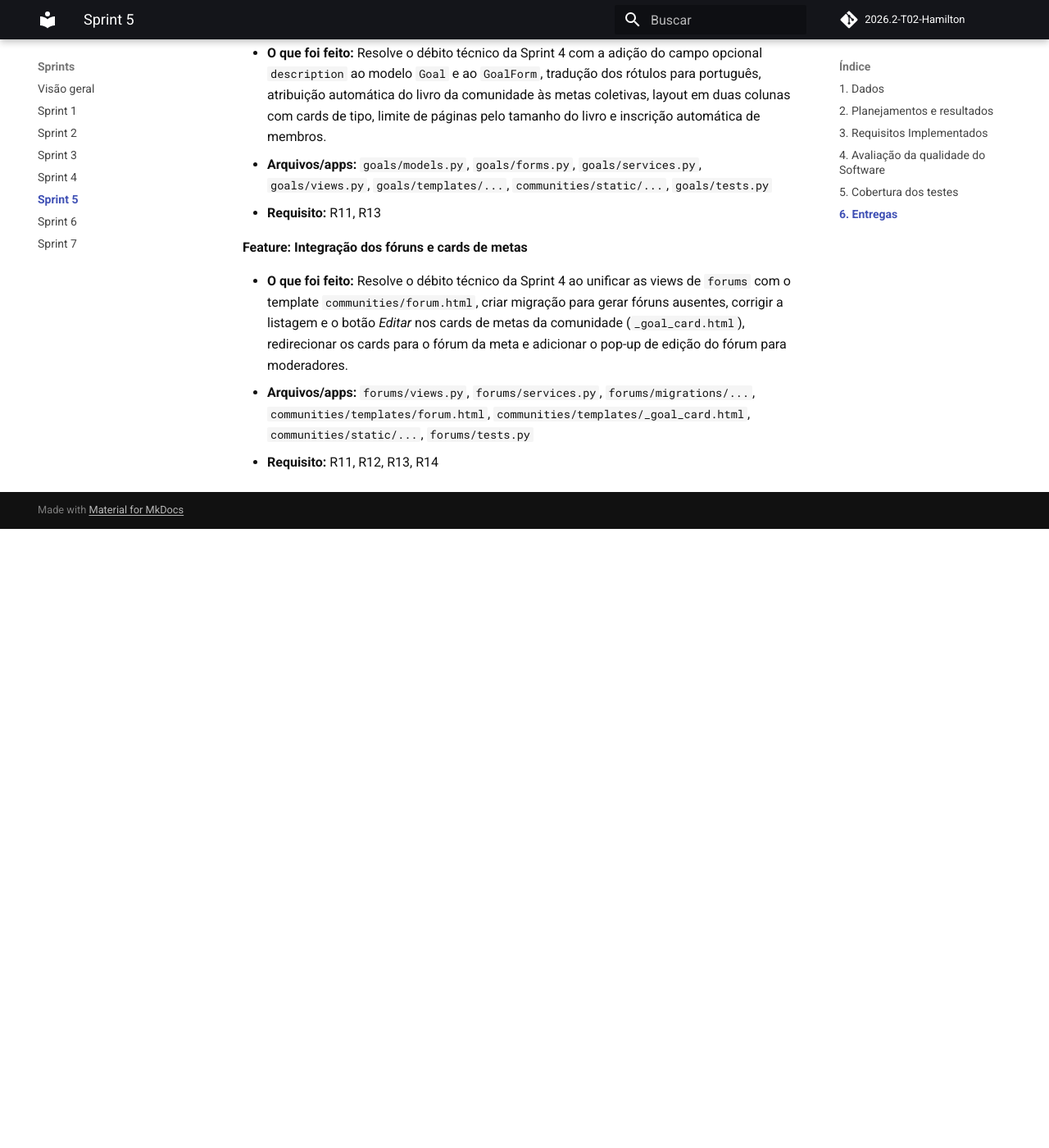
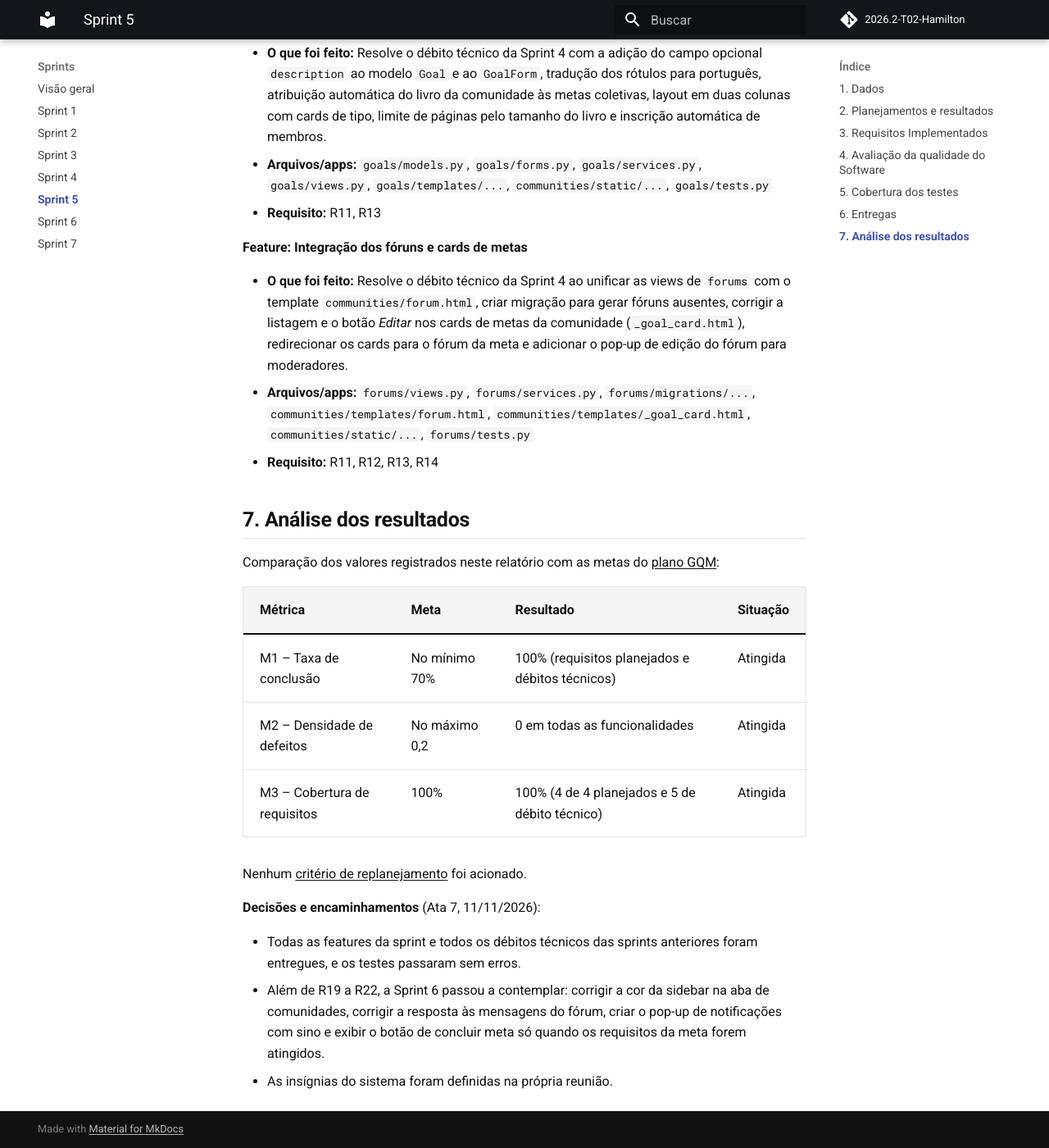
Before and after one commit to FGA0138-MDS-Ajax/2026.2-T02-Hamilton, an MkDocs documentation site: the page built from docs/sprints/sprint5.md, in a window 1280 px wide and 1400 px high, scrolled down 4434 px. Shown: the whole window at 82% size. Built offline with MkDocs 1.6.1 and Material for MkDocs 9.7.7, drawn with Linux system fonts in a browser that asks for light colours; comment, search, counter and statistics services are not loaded; before the commit the page ends 5079 px from its top, so only the background shows below that.

Commit message:
docs(sprints): adiciona criterio de cobertura e rastreio requisito-CT nos relatorios

```diff
--- a/docs/sprints/sprint5.md
+++ b/docs/sprints/sprint5.md
@@ -103,3 +103,21 @@ Foram testados **4 dos 4 requisitos planejados** (além da validação dos **5 r
 - **O que foi feito:** Resolve o débito técnico da Sprint 4 ao unificar as views de `forums` com o template `communities/forum.html`, criar migração para gerar fóruns ausentes, corrigir a listagem e o botão *Editar* nos cards de metas da comunidade (`_goal_card.html`), redirecionar os cards para o fórum da meta e adicionar o pop-up de edição do fórum para moderadores.
 - **Arquivos/apps:** `forums/views.py`, `forums/services.py`, `forums/migrations/...`, `communities/templates/forum.html`, `communities/templates/_goal_card.html`, `communities/static/...`, `forums/tests.py`
 - **Requisito:** R11, R12, R13, R14
+
+## 7. Análise dos resultados
+
+Comparação dos valores registrados neste relatório com as metas do [plano GQM](../visao/metricas.md):
+
+| Métrica | Meta | Resultado | Situação |
+| ------- | ---- | --------- | -------- |
+| M1 – Taxa de conclusão | No mínimo 70% | 100% (requisitos planejados e débitos técnicos) | Atingida |
+| M2 – Densidade de defeitos | No máximo 0,2 | 0 em todas as funcionalidades | Atingida |
+| M3 – Cobertura de requisitos | 100% | 100% (4 de 4 planejados e 5 de débito técnico) | Atingida |
+
+Nenhum [critério de replanejamento](../visao/projeto.md#criterios-de-replanejamento) foi acionado.
+
+**Decisões e encaminhamentos** (Ata 7, 11/11/2026):
+
+- Todas as features da sprint e todos os débitos técnicos das sprints anteriores foram entregues, e os testes passaram sem erros.
+- Além de R19 a R22, a Sprint 6 passou a contemplar: corrigir a cor da sidebar na aba de comunidades, corrigir a resposta às mensagens do fórum, criar o pop-up de notificações com sino e exibir o botão de concluir meta só quando os requisitos da meta forem atingidos.
+- As insígnias do sistema foram definidas na própria reunião.
```
Also changed, not shown: docs/sprints/sprint1.md (+17 -0 lines), docs/sprints/sprint2.md (+17 -0 lines), docs/sprints/sprint3.md (+17 -0 lines), docs/sprints/sprint4.md (+17 -0 lines).
